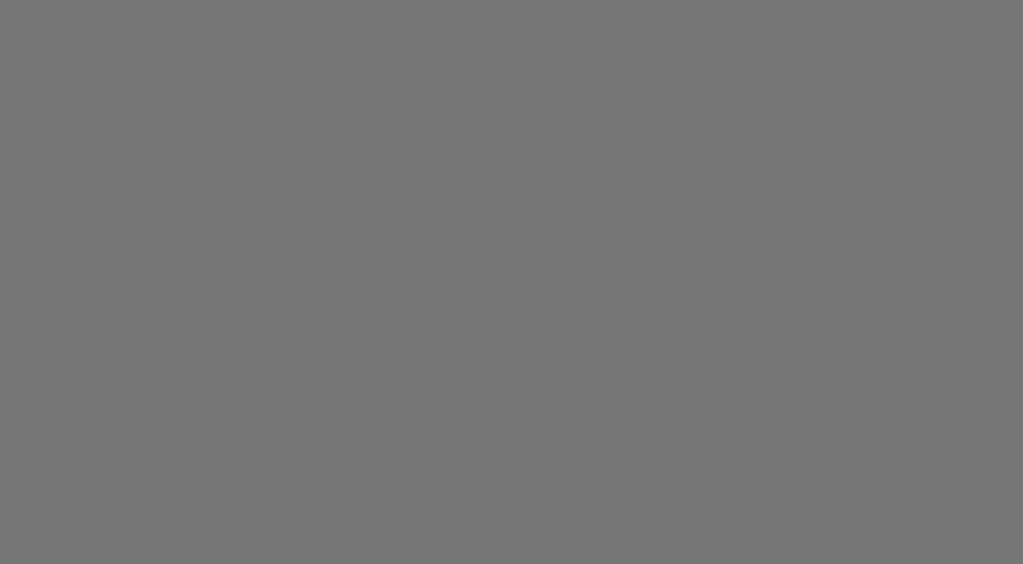
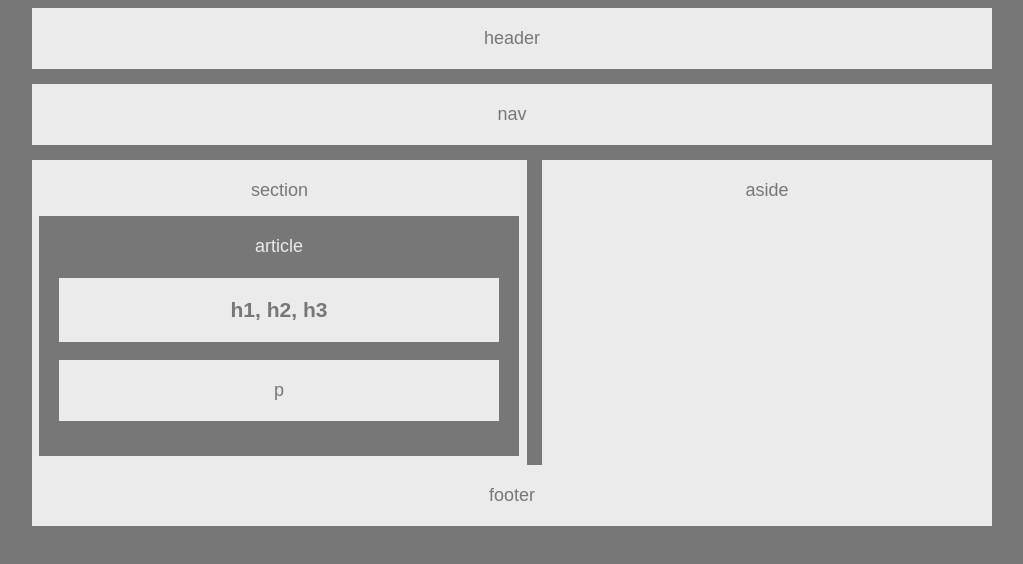
Before and after one commit to elapalm/HW-Wireframe, a plain HTML site: page index.html in a window 1280 px wide. Shown: the whole page, without its empty margins (168-1191 px from the left). Drawn offline with Linux system fonts and the light colour scheme.

Commit message:
stuck on the footer. Need to drip it 15px

```diff
--- a/index.html
+++ b/index.html
@@ -1,43 +1,44 @@
 <!DOCTYPE html>
+<html lang="en.us">
 
 <head>
+    <meta charset="UTF-8">
+
 <link rel="stylesheet" type="text/css" href="style.css">
+
 <title>
 
+</title>
 
-
-
-</title>
-c
 </head>
 
 <body>
 
     <section id="header">
-
+        header
     </section>
 
     <section id="navigation">
-
+        nav
     </section>
 
     <section id="section">
-        <h1>
-            h1, h2, h3
-
-        </h1>
-        <p>
-            p
-        </p>
+        section
+        <section id="article">
+            article
+        <h1>h1, h2, h3</h1>
+        <p>p</p>
+        </section>
+    </section>
 
     </section>
 
     <section id="aside">
-
+        aside
     </section>
 
     <section id="footer">
-
+        footer
     </section>
 
 </body>
--- a/style.css
+++ b/style.css
@@ -1,24 +1,77 @@
+*{
+    box-sizing: border-box;
+}
 body {
-    color: #777;
-    background-color: #777;
+    background-color: #777777;
     font-family: 'Arial', 'Helvetica Neue', Arial, Helvetica, sans-serif;
-    font-size: '18px'
-    width: '960px';
+    font-size: 18px;
+    width: 960px;
+    text-align: center;
+    margin-left: 200px;
+    margin-right: 200px;
 }
 
-.header
-.section
-.navagation
-.aside
-.footer {
-    background-color: #ebebeb
-}
-.article {
-    color: #ebebeb;
-    background-color: #777;
+#header, #navigation {
+    float: top;
+    background-color: #ebebeb;
+    width: 960px;
+    color: #777;
+    text-align: center;
+    padding: 20px;
+    margin-bottom: 15px;
 }
 
-h1, p, {
-    color: #777777
-    background-color: #ebebeb
+#aside {
+    color: #777;
+    background-color: #ebebeb;
+    text-align: center;
+    float: left;
+    padding: 20px;
+    width: 450px;
+    margin-left: 15px;
+    height: 305px;
 }
+
+#section {
+    color: #777;
+    background-color: #ebebeb;
+    width: 495px;
+    float: left;
+    padding: 20px;
+    height: 305px;
+}
+
+#article {
+    color: #ebebeb;
+    background-color: #777777;
+    position: relative;
+    float: left;
+    margin-left: -13px;
+    padding: 20px;
+    width: 480px;
+    margin-top: 15px;
+}
+
+#footer {
+    background-color: #ebebeb;
+    color: #777;
+    margin-bottom: 15px;
+    padding: 20px;
+    padding: 20px;
+    clear: both;
+}
+
+h1 {
+    color: #777;
+    background-color: #ebebeb;
+    padding: 20px;
+    text-align: center;
+    margin-bottom: 15px;
+}
+
+p {
+    color: #777;
+    background-color: #ebebeb;
+    padding: 20px;
+    margin-bottom: 15px;
+}
```
